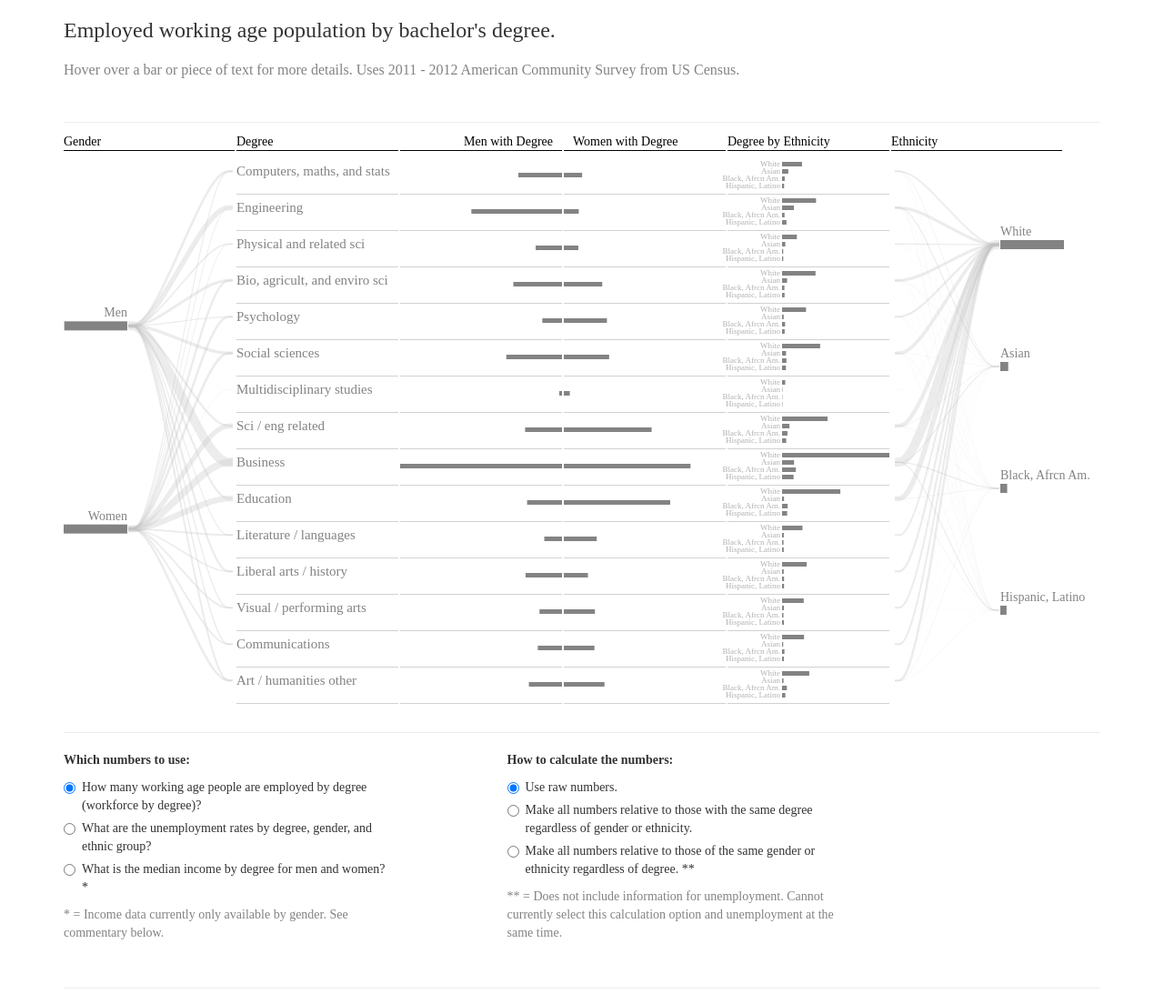
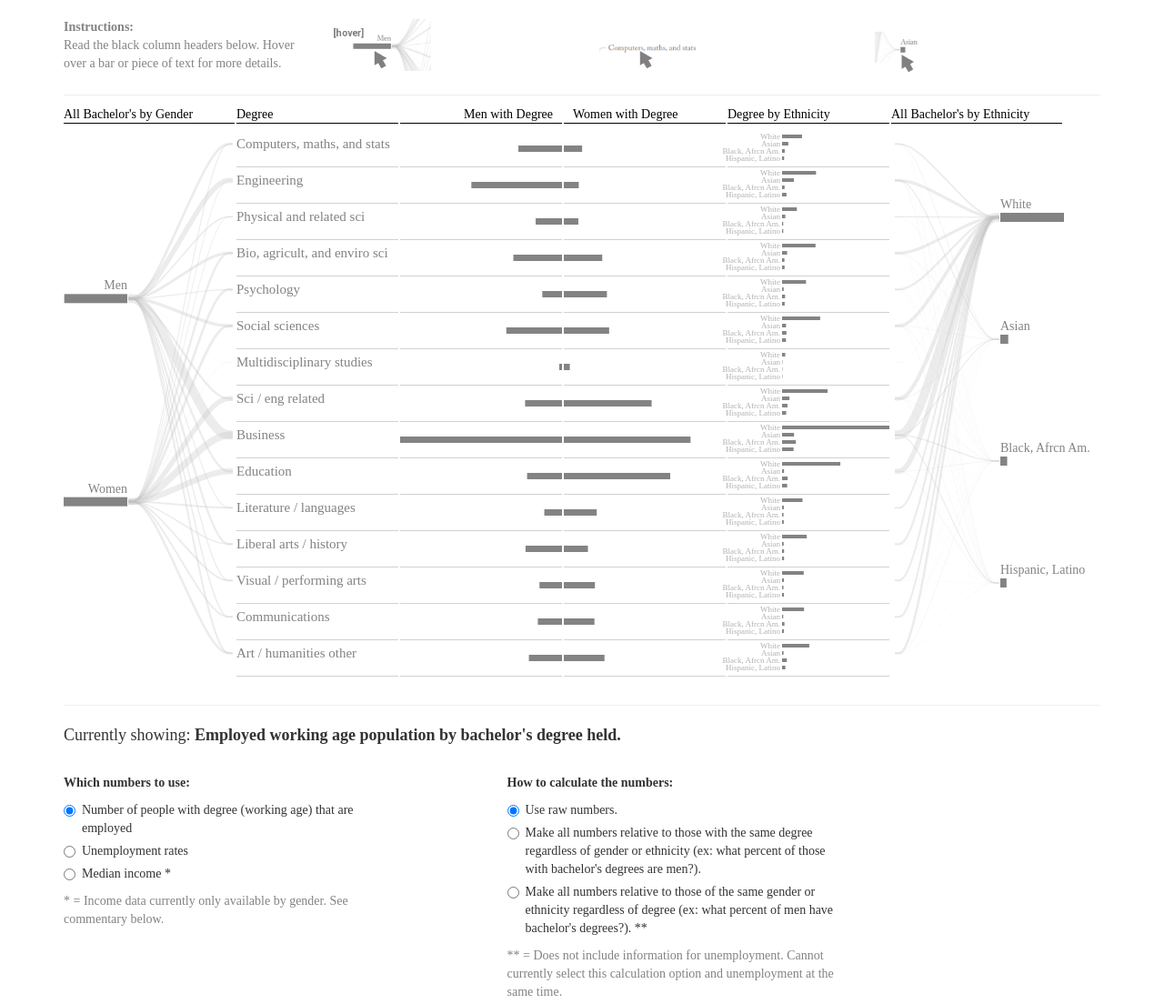
Before and after one commit to sampottinger/visualization-us-bachelors-degrees-gender-ethnicity, a website: page disciplines_stats.html in a window 1280 px wide. Shown: the part 100-1204 px from the top of the page at 91% size. Drawn offline with nearby package versions, Linux system fonts and the light colour scheme; a web font is replaced by a local one.

Commit message:
Minor UI improvements.

```diff
--- a/constants.js
+++ b/constants.js
@@ -206,9 +206,9 @@ var GENDER_LABELS = d3.map({
  * @const
  */
 var TITLE_COMPONENTS = d3.map({
-    'size': 'Employed working age population by bachelor\'s degree',
-    'unemployment': 'Unemployment rate by bachelor\'s degree',
-    'earnings': 'Median income by bachelor\'s degree',
+    'size': 'Employed working age population by bachelor\'s degree held',
+    'unemployment': 'Unemployment rate by bachelor\'s degree by held',
+    'earnings': 'Median income by bachelor\'s degree held',
     'population': '.',
     'percent': ' relative to those with the degree.',
     'percent_by_pop_group': ' relative to those of the same gender / ethnicity.'
@@ -243,30 +243,30 @@ var DECIMAL_FORMATTER = d3.format('.2f');
 var MIDDLE_LABELS_SET = d3.map({
   'size': d3.map({
     'population': d3.map({
-      'men': 'Men with bachelor\'s degree',
-      'women': 'Women with bachelor\'s degree',
-      'white_not_hispanic': 'White persons with bachelor\'s degree',
-      'asian': 'Asian persons with bachelor\'s degree',
-      'black_or_african_american': 'Black persons with bachelor\'s degree',
-      'hispanic_or_latino': 'Hisp / Lat persons with bachelor\'s degree',
+      'men': 'Men with selected degree',
+      'women': 'Women with selected degree',
+      'white_not_hispanic': 'White persons with selected degree',
+      'asian': 'Asian persons with selected degree',
+      'black_or_african_american': 'Black persons with selected degree',
+      'hispanic_or_latino': 'Hisp / Lat persons with selected degree',
       'formatter': COMMA_FORMATTER
     }),
     'percent': d3.map({
-      'men': '% with degree are Men',
-      'women': '% with degree are Women',
-      'white_not_hispanic': '% with degree are White',
-      'asian': '% with degree are Asian',
-      'black_or_african_american': '% with degree are Black',
-      'hispanic_or_latino': '% with degree are Hisp / Lat',
+      'men': '% with selected degree are Men',
+      'women': '% with selected degree are Women',
+      'white_not_hispanic': '% with selected degree are White',
+      'asian': '% with selected degree are Asian',
+      'black_or_african_american': '% with selected degree are Black',
+      'hispanic_or_latino': '% with selected degree are Hisp / Lat',
       'formatter': DECIMAL_FORMATTER
     }),
     'percent_by_pop_group': d3.map({
-      'men': '% of Men have degree',
-      'women': '% of Women have degree',
-      'white_not_hispanic': '% of White pop have degree',
-      'asian': '% of Asian pop have degree',
-      'black_or_african_american': '% of Black pop have degree',
-      'hispanic_or_latino': '% of Hisp / Lat pop have degree',
+      'men': '% of Men have selected degree',
+      'women': '% of Women have selected degree',
+      'white_not_hispanic': '% of White pop have selected degree',
+      'asian': '% of Asian pop have selected degree',
+      'black_or_african_american': '% of Black pop have selected degree',
+      'hispanic_or_latino': '% of Hisp / Lat pop have selected degree',
       'formatter': DECIMAL_FORMATTER
     })
   }),
@@ -292,8 +292,8 @@ var MIDDLE_LABELS_SET = d3.map({
   }),
   'earnings': d3.map({
     'population': d3.map({
-      'men': 'USD for Men with degree',
-      'women': 'USD for Women with degree',
+      'men': 'USD for Men with selected degree',
+      'women': 'USD for Women with selected degree',
       'white_not_hispanic': '',
       'asian': '',
       'black_or_african_american': '',
@@ -415,7 +415,7 @@ var CHORD_LABELS_SET = d3.map({
  * Scroll region for top of visualization
  * @const
  */
-var SCROLL_TOP = 159;
+var SCROLL_TOP = 145;
 
 /**
  * Scroll region for bottom of visualization
--- a/disciplines_stats.css
+++ b/disciplines_stats.css
@@ -79,6 +79,10 @@ body {
   alignment-baseline: middle;
 }
 
+.page-header {
+  margin-bottom: 10px;
+}
+
 .write-up-header {
   font-weight: bold;
 }
@@ -111,8 +115,24 @@ body {
   font-size: 16px;
 }
 
+.instructions-head {
+  font-weight: bold;
+}
+
+#instructions-top-panel {
+  font-size: 14px;
+}
+
+#instructions-top-panel img {
+  height: 60px;
+}
+
 #middle-section-details-panel {
   display: none;
+}
+
+#title {
+  font-weight: bold;
 }
 
 #title.scrolled {
@@ -120,7 +140,7 @@ body {
 }
 
 #title-bar {
-  height: 115px;
+  height: 95px;
   border-bottom: 1px solid #EEE;
 }
 
@@ -134,8 +154,13 @@ body {
   z-index: 10;
 }
 
+#title-holder {
+  margin-bottom: 30px;
+  font-size: 18px;
+}
+
 #viz-padding.scrolled {
-  height: 180px;
+  height: 155px;
 }
 
 @media (max-width: 993px) {
--- a/disciplines_stats.html
+++ b/disciplines_stats.html
@@ -32,10 +32,17 @@
       <div id="viz-padding"></div>
       <div id="visualization-holder">
         <div id="title-bar">
-          <h3 id="title"></h3>
           <div id="details-panel">
             <div id="instructions-details-panel">
-              Hover over a bar or piece of text for more details. Uses 2011 - 2012 American Community Survey from US Census.
+              <div id="instructions-top-panel" class="row">
+                <div class="col-md-3">
+                  <div class="instructions-head">Instructions:</div>
+                  Read the black column headers below. Hover over a bar or piece of text for more details.
+                </div>
+                <div class="col-md-3"><img src="./img/instructions_1.png"></div>
+                <div class="col-md-3"><img src="./img/instructions_2.png"></div>
+                <div class="col-md-3"><img src="./img/instructions_3.png"></div>
+              </div>
             </div>
             <div id="side-section-details-panel">
               <div class="display-panel-label" id="side-display-label"></div>
@@ -72,22 +79,23 @@
         <svg id="disciplines-vis-target" width="1140" height="670"></svg>
       </div>
       <div id="controls-holder">
+        <div id="title-holder">Currently showing: <span id="title"></span></div>
         <div class="row">
           <div class="col-md-4" id="which-panel">
             <div class="controls-header">Which numbers to use:</div>
             <div class="radio">
               <label>
-                <input type="radio" value="size" name="which" class="which-check" checked> How many working age people are employed by degree (workforce by degree)?
+                <input type="radio" value="size" name="which" class="which-check" checked> Number of people with degree (working age) that are employed
               </label>
             </div>
             <div class="radio">
               <label>
-                <input type="radio" value="unemployment" name="which" class="which-check"> What are the unemployment rates by degree, gender, and ethnic group?
+                <input type="radio" value="unemployment" name="which" class="which-check"> Unemployment rates
               </label>
             </div>
             <div class="radio">
               <label>
-                <input type="radio" value="earnings" name="which" class="which-check"> What is the median income by degree for men and women? *
+                <input type="radio" value="earnings" name="which" class="which-check"> Median income *
               </label>
             </div>
             <div class="notes" id="income-note">* = Income data currently only available by gender. See commentary below.</div>
@@ -102,12 +110,12 @@
             </div>
             <div class="radio">
               <label>
-                <input type="radio" value="percent" name="how" class="how-check"> Make all numbers relative to those with the same degree regardless of gender or ethnicity.
+                <input type="radio" value="percent" name="how" class="how-check"> Make all numbers relative to those with the same degree regardless of gender or ethnicity (ex: what percent of those with bachelor's degrees are men?).
               </label>
             </div>
             <div class="radio">
               <label>
-                <input type="radio" value="percent_by_pop_group" name="how" class="how-check"> Make all numbers relative to those of the same gender or ethnicity regardless of degree. **
+                <input type="radio" value="percent_by_pop_group" name="how" class="how-check"> Make all numbers relative to those of the same gender or ethnicity regardless of degree (ex: what percent of men have bachelor's degrees?). **
               </label>
             </div>
             <div class="notes" id="by-group-note">** = Does not include information for unemployment. Cannot currently select this calculation option and unemployment at the same time.</div>
@@ -120,7 +128,7 @@
       <script src="./disciplines_stats.js"></script>
       <script>
         d3.json('./combined.json', onLoad);
-        $('#disciplines-vis-target').delay(800).slideDown();
+        $('#disciplines-vis-target').delay(1000).slideDown();
       </script>
       <div>
         <div class="write-up-section">
--- a/disciplines_stats.js
+++ b/disciplines_stats.js
@@ -237,7 +237,7 @@ function createHeaders() {
   headerGroup.append('text')
     .attr('x', 0)
     .attr('y', DISCIPLINE_HEIGHT / 2 + HEADER_TEXT_OFFSET)
-    .text('Gender');
+    .text('All Bachelor\'s by Gender');
 
   headerGroup.append('rect')
     .attr('x', 0)
@@ -248,7 +248,7 @@ function createHeaders() {
   headerGroup.append('text')
     .attr('x', CHORD_SIZE + SECTION_WIDTH * 4)
     .attr('y', DISCIPLINE_HEIGHT / 2 + HEADER_TEXT_OFFSET)
-    .text('Ethnicity');
+    .text('All Bachelor\'s by Ethnicity');
 
   headerGroup.append('rect')
     .attr('x', CHORD_SIZE + SECTION_WIDTH * 4)
@@ -316,7 +316,7 @@ function createMenDisplay(data, metric, shouldCreateBottomBar,
         return SECTION_WIDTH * 2 - SECTION_PADDING - xCoord;
       })
       .attr('y', DISCIPLINE_HEIGHT / 2 - 5)
-      .attr('height', 5)
+      .attr('height', 7)
       .attr('width', function(discipline) {
         var targetVal = discipline.value[metric]['by_gender']['men'];
         return scale(targetVal);
@@ -355,7 +355,7 @@ function createWomenDisplay(data, metric, shouldCreateBottomBar,
   bars.classed('metric-bar', true).transition()
       .attr('x', SECTION_WIDTH * 2)
       .attr('y', DISCIPLINE_HEIGHT / 2 - 5)
-      .attr('height', 5)
+      .attr('height', 7)
       .attr('width', function(discipline) {
         var targetVal = discipline.value[metric]['by_gender']['women'];
         return scale(targetVal);
@@ -395,7 +395,7 @@ function createEthnicityDisplay(data, metric, shouldCreateBottomBar,
   groups.selectAll('.white-bar').classed('metric-bar', true).transition()
       .attr('x', SECTION_WIDTH * 3 + ETHNICITY_BAR_PADDING)
       .attr('y', 3)
-      .attr('height', 5)
+      .attr('height', 4)
       .attr('width', function(discipline) {
         var targetVal = discipline.value[metric]['by_ethnicity'];
         targetVal = targetVal['white_not_hispanic'];
@@ -405,7 +405,7 @@ function createEthnicityDisplay(data, metric, shouldCreateBottomBar,
   groups.selectAll('.asian-bar').classed('metric-bar', true).transition()
       .attr('x', SECTION_WIDTH * 3 + ETHNICITY_BAR_PADDING)
       .attr('y', 11)
-      .attr('height', 5)
+      .attr('height', 4)
       .attr('width', function(discipline) {
         var targetVal = discipline.value[metric]['by_ethnicity']['asian'];
         return scale(targetVal);
@@ -414,7 +414,7 @@ function createEthnicityDisplay(data, metric, shouldCreateBottomBar,
   groups.selectAll('.black-bar').classed('metric-bar', true).transition()
       .attr('x', SECTION_WIDTH * 3 + ETHNICITY_BAR_PADDING)
       .attr('y', 19)
-      .attr('height', 5)
+      .attr('height', 4)
       .attr('width', function(discipline) {
         var targetVal = discipline.value[metric]['by_ethnicity'];
         targetVal = targetVal['black_or_african_american'];
@@ -424,7 +424,7 @@ function createEthnicityDisplay(data, metric, shouldCreateBottomBar,
   groups.selectAll('.hispanic-bar').classed('metric-bar', true).transition()
       .attr('x', SECTION_WIDTH * 3 + ETHNICITY_BAR_PADDING)
       .attr('y', 27)
-      .attr('height', 5)
+      .attr('height', 4)
       .attr('width', function(discipline) {
         var targetVal = discipline.value[metric]['by_ethnicity'];
         targetVal = targetVal['hispanic_or_latino'];
@@ -1094,12 +1094,10 @@ $(window).scroll(function() {
     $('#viz-padding').addClass('scrolled');
     $('.display-panel-caption').addClass('scrolled');
     $('.display-panel-label').addClass('scrolled');
-    $('#title').addClass('scrolled');
   } else {
     $('#title-bar').removeClass('scrolled');
     $('#viz-padding').removeClass('scrolled');
     $('.display-panel-caption').removeClass('scrolled');
     $('.display-panel-label').removeClass('scrolled');
-    $('#title').removeClass('scrolled');
   }
 });
```
Also changed, not shown: README.md, img/instructions_0.png (added), img/instructions_1.png (added), img/instructions_2.png (added), img/instructions_3.png (added).
